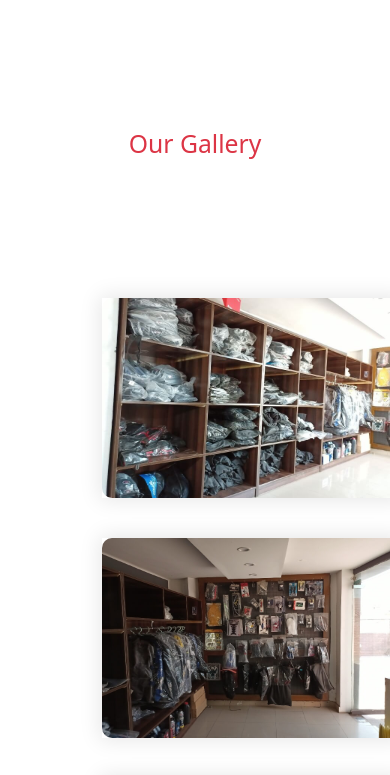
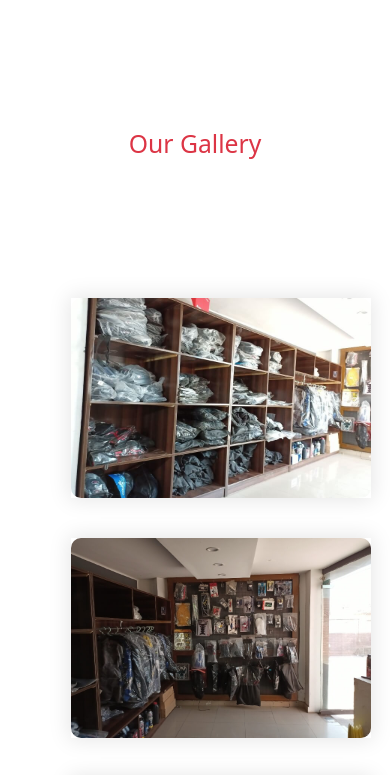
Before and after one commit to HassanAbbas12/bike-website1, a plain HTML site: page About.html in a window 390 px wide. Shown: the part 2072-2847 px from the top of the page. Drawn offline with nearby package versions, Linux system fonts and the light colour scheme.

Commit message:
websited-start

```diff
--- a/index.css
+++ b/index.css
@@ -111,7 +111,7 @@
     }
     .man_type{
         margin: 20px;
-        margin-left: 20%;
+        margin-left: 10%;
     }
 }
 .i{
```
Also changed, not shown: index.html (+2 -2 lines).
